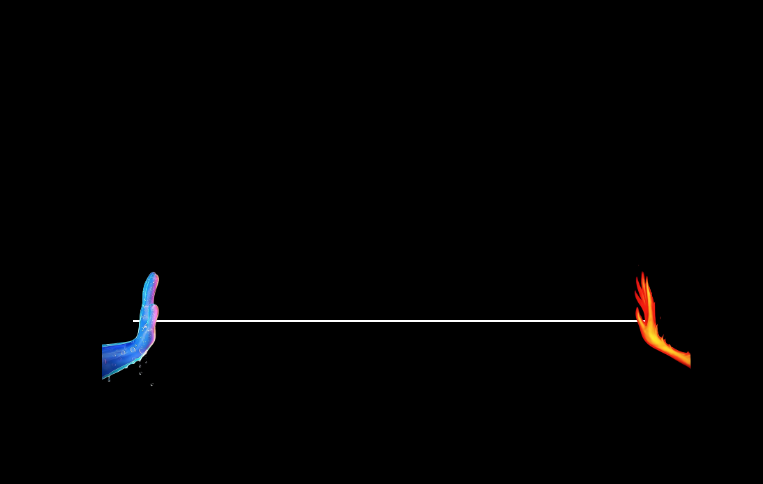
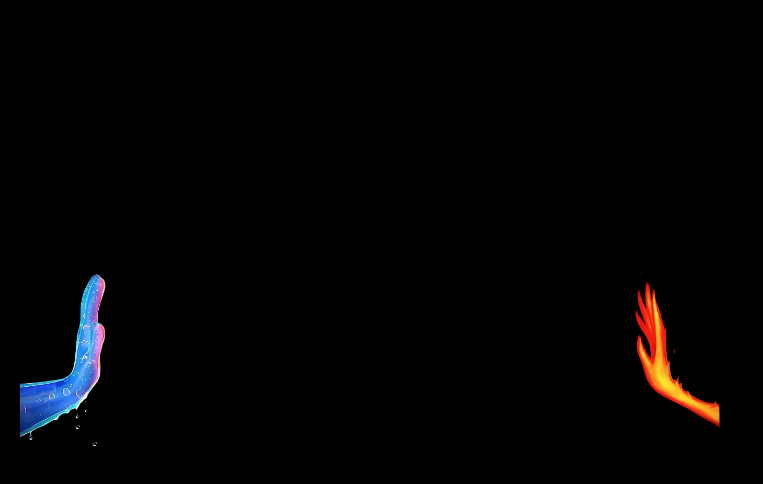
Before and after one commit to hoshikwyw/SecretOpen, a React (Vite) app: page /drag in a window 1280 px wide. Both pictures are taken after a click on the button "Yes". Shown: the top 484 px of the page, without its empty margins (0-763 px from the left). Built offline with nearby package versions, Linux system fonts and the light colour scheme.

Commit message:
Drag remake with gsap

```diff
--- a/src/pages/DragSlide.jsx
+++ b/src/pages/DragSlide.jsx
@@ -1,10 +1,9 @@
 import React, { useEffect, useRef, useState } from 'react';
-import gsap from 'gsap';
-import Draggable from 'react-draggable';
-import CSSPlugin from 'gsap/CSSPlugin';
-import "../styles/DragPage.css"
+import { gsap } from 'gsap';
+import "../styles/DragPage.css";
+import { Draggable } from "gsap/Draggable";
 
-gsap.registerPlugin(CSSPlugin);
+gsap.registerPlugin(Draggable);
 
 const DragSlide = () => {
     const [clickedYes, setClickedYes] = useState(false);
@@ -13,21 +12,28 @@ const DragSlide = () => {
     const [moveCount, setMoveCount] = useState(0);
     const [dragged, setDragged] = useState(false);
     const imageRef = useRef(null);
-    const lineRef = useRef(null);
+    const dragContainerRef = useRef(null);
+
 
     useEffect(() => {
-        gsap.set(imageRef.current, { x: 0, y: 0 });
-    }, []);
-
-    const handleDrag = (e, ui) => {
-        const { x } = ui;
-        const line = lineRef.current.getBoundingClientRect();
-        const image = imageRef.current.getBoundingClientRect();
-
-        if (image.right >= line.right) {
-            setDragged(true);
+        if (imageRef.current && dragContainerRef.current) {
+            Draggable.create(imageRef.current, {
+                type: "x",
+                bounds: dragContainerRef.current,
+                inertia: true,
+                onDragEnd() {
+                    const draggableBounds = this.target.getBoundingClientRect();
+                    const containerBounds = dragContainerRef.current.getBoundingClientRect();
+                    if (draggableBounds.right >= containerBounds.right - 300) {
+                        console.log("draggedddd");
+                        setDragged(true);
+                    } else {
+                        setDragged(false);
+                    }
+                }
+            });
         }
-    };
+    }, [clickedYes]);
 
     const createTextSpans = (text) => {
         return text.split('').map((char, index) => (
@@ -111,27 +117,24 @@ const DragSlide = () => {
                 </div>
             )}
             {clickedYes && (
-                <div className=" w-screen h-screen overflow-hidden">
+                <div className="w-screen h-screen overflow-hidden">
                     <div style={{ position: 'relative', height: '80vh', width: '80vw', padding: '20px' }}>
                         {!dragged && (
-                            <div>
-                                <div ref={lineRef} style={{ width: '50%', height: '2px', position: 'absolute', top: '50%', left: '13%' }} className=' bg-white'></div>
-                                <Draggable onDrag={handleDrag} axis='x' bounds='parent'>
-                                    <img ref={imageRef} src="/water.png" alt="" className=' w-16 absolute left-[10%] top-[42%] select-none cursor-grab' />
-                                </Draggable>
-                                <img src="/fire.png" alt="" className=' w-16 fixed top-[32%] left-[49%]' />
+                            <div className='flex items-center w-full h-full'>
+                                <div ref={dragContainerRef} className="dragContainer w-[65%] h-[100px]">
+                                    <img ref={imageRef} src="/water.png" alt="" className='w-24' draggable='false' />
+                                </div>
+                                <img src="/fire.png" alt="" className='w-24 -ms-9 mt-14' draggable='false' />
                             </div>
                         )}
                         {dragged && (
-                            <div className=" absolute left-[20%]">
-                                {/* <img src="/combine.png" alt="" className=' w-36 fixed lg:top-[35%] lg:left-[45%] md:top-[40%] md:left-[38%] top-[40%] left-[30%] contrast-200 scale-150 select-none' /> */}
-                                <video className=' w-[calc(100vw)] h-[calc(100vh)]' autoPlay>
+                            <div className="absolute left-[20%]">
+                                <video className='w-[calc(100vw)] h-[calc(100vh)]' autoPlay>
                                     <source src='/added.mp4' type='video/mp4' />
                                 </video>
                             </div>
                         )}
                     </div>
-                    {/* <p>Drag the hand to hold together !!</p> */}
                 </div>
             )}
         </div>
```
Also changed, not shown: 1 other file (tests, documents, lock files or other folders).
